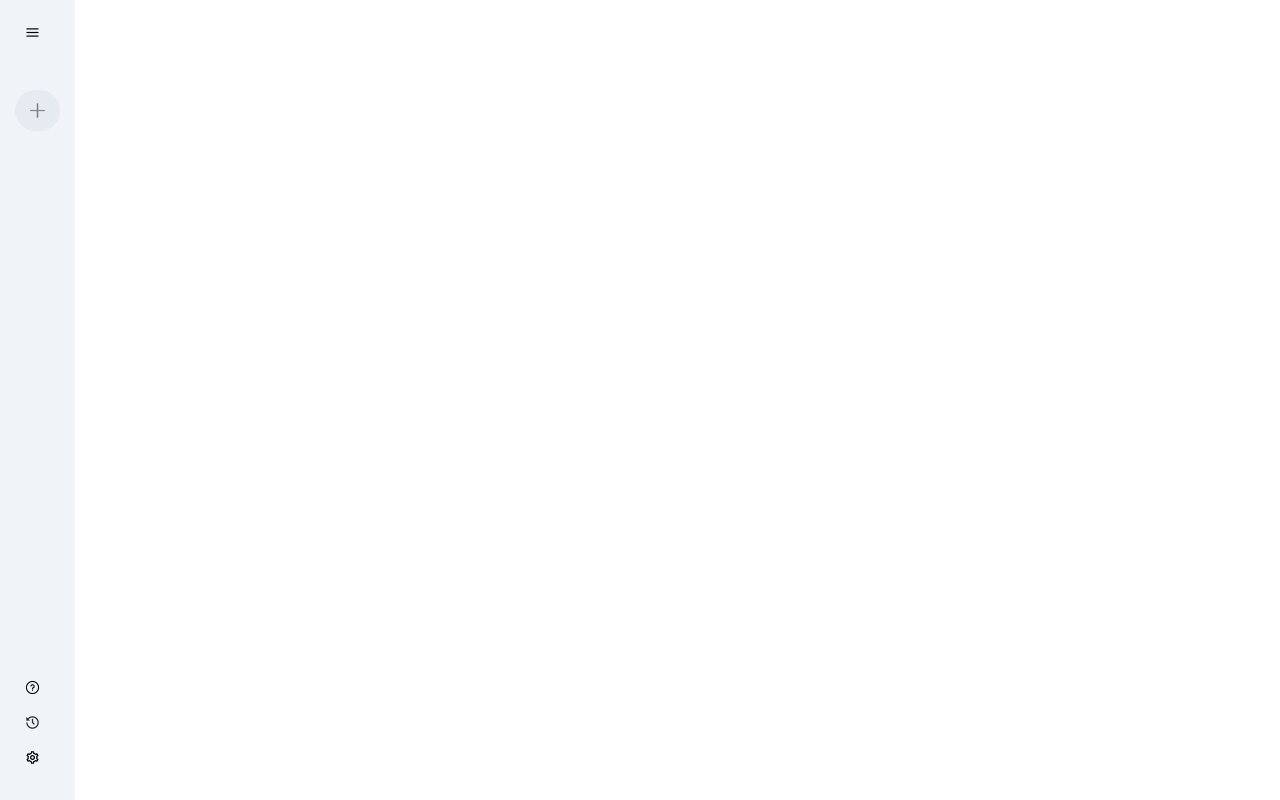
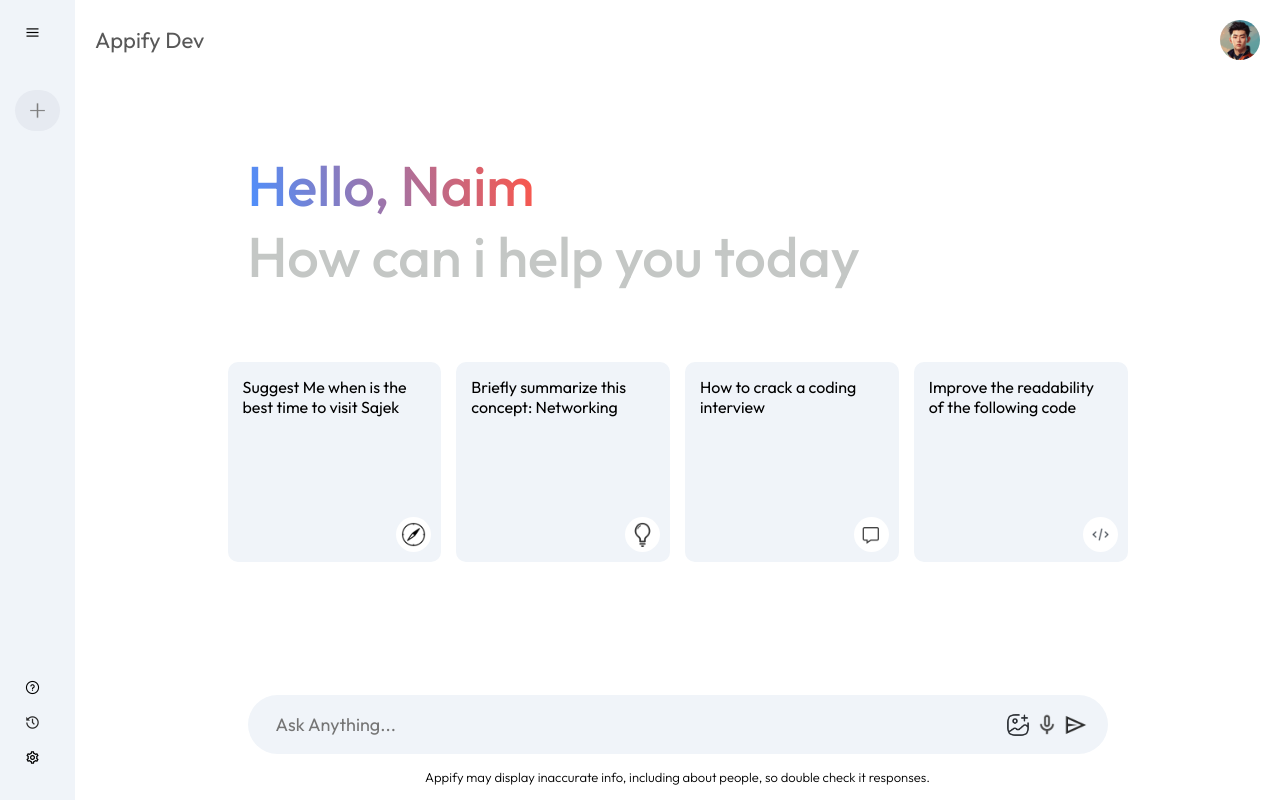
Before and after one commit to Naim000007/generative-chatgpt, a React (Vite) app in the folder vite-project/: page / in a window 1280 px wide. Built offline with nearby package versions, Linux system fonts and the light colour scheme.

Commit message:
UI part is done

```diff
--- a/vite-project/src/App.jsx
+++ b/vite-project/src/App.jsx
@@ -1,10 +1,12 @@
 import React from 'react'
 import Sidebar from './components/Sidebar/Sidebar'
+import Main from './components/Main/Main'
 
 const App = () => {
   return (
     <>
       <Sidebar />
+      <Main />
     </>
   )
 }
--- /dev/null
+++ b/vite-project/src/components/Main/Main.css
@@ -0,0 +1,122 @@
+.main {
+    flex: 1;
+    min-height: 100vh;
+    /* height: 100vh; */
+    padding-bottom: 10vh;
+    position: relative;
+}
+
+
+
+
+.main .nav {
+    display: flex;
+    align-items: center;
+    justify-content: space-between;
+    font-size: 22px;
+    padding: 20px;
+    color: #585858;
+}
+
+.main .nav img {
+    width: 40px;
+    border-radius: 50%;
+
+}
+
+.main-container {
+    max-width: 900px;
+    margin: auto;
+    flex: 1;
+    overflow: hidden;
+}
+
+.main .greet {
+    margin: 50px 0px;
+    font-size: 56px;
+    color: #c4c7c5;
+    font-weight: 500;
+    padding: 20px;
+}
+
+.main .greet span {
+    background: -webkit-linear-gradient(16deg, #4b90ff, #ff5546);
+    -webkit-background-clip: text;
+    -webkit-text-fill-color: transparent;
+}
+
+.main .cards {
+    display: grid;
+    grid-template-columns: repeat(auto-fill, minmax(180px, 1fr));
+    gap: 15px;
+    padding-bottom: 10vh;
+}
+
+.main .card {
+    height: 200px;
+    padding: 15px;
+    background-color: #f0f4f9;
+    border-radius: 10px;
+    position: relative;
+    cursor: pointer;
+}
+
+.main .card img {
+    width: 35px;
+    padding: 5px;
+    position: absolute;
+    background-color: white;
+    border-radius: 20px;
+    bottom: 10px;
+    right: 10px;
+}
+
+.main .card:hover {
+    background-color: #dfe4ea;
+}
+
+.main-bottom {
+    position: absolute;
+    bottom: 0;
+    width: 100%;
+    max-width: 900px;
+    padding: 0px 20px;
+    margin: auto;
+}
+
+.search-box {
+    display: flex;
+    align-items: center;
+    justify-content: space-between;
+    gap: 20px;
+    background-color: #f0f4f9;
+    padding: 10px 20px;
+    border-radius: 50px;
+}
+
+.search-box img {
+    width: 24px;
+    cursor: pointer;
+}
+
+.search-box input {
+    flex: 1;
+    background: transparent;
+    border: none;
+    outline: none;
+    padding: 8px;
+    font-size: 18px;
+}
+
+.search-box div {
+    display: flex;
+    align-items: center;
+    gap: 5px;
+}
+
+.main .bottom-info {
+    font-size: 13px;
+    margin: 15px auto;
+    text-align: center;
+    font-weight: 300;
+}
--- a/vite-project/src/components/Main/Main.jsx
+++ b/vite-project/src/components/Main/Main.jsx
@@ -1,8 +1,52 @@
 import React from 'react'
-
+import './Main.css'
+import { assets } from '../../assets/assets'
 const Main = () => {
     return (
-        <div>Main</div>
+        <div className='main'>
+            <div className='nav'>
+                <p>Appify Dev</p>
+                <img src={assets.user_icon} alt='user-icone'></img>
+            </div>
+
+            <div className="main-container">
+                <div className="greet">
+                    <p><span>Hello, Naim</span></p>
+                    <p>How can i help you today</p>
+                </div>
+                <div className="cards">
+                    <div className="card">
+                        <p>Suggest Me when is the best time to visit Sajek</p>
+                        <img src={assets.compass_icon}></img>
+                    </div>
+                    <div className="card">
+                        <p>Briefly summarize this concept: Networking</p>
+                        <img src={assets.bulb_icon}></img>
+                    </div>
+                    <div className="card">
+                        <p>How to crack a coding interview</p>
+                        <img src={assets.message_icon}></img>
+                    </div>
+                    <div className="card">
+                        <p>Improve the readability of the following code</p>
+                        <img src={assets.code_icon}></img>
+                    </div>
+                </div>
+                <div className="main-bottom">
+                    <div className="search-box">
+                        <input type="text" placeholder="Ask Anything..." />
+                        <div>
+                            <img src={assets.gallery_icon} alt="" />
+                            <img src={assets.mic_icon} alt="" />
+                            <img src={assets.send_icon} alt="" />
+                        </div>
+                    </div>
+                    <p className='bottom-info'>
+                        Appify may display inaccurate info, including about people, so double check it responses.
+                    </p>
+                </div>
+            </div>
+        </div>
     )
 }
 
--- a/vite-project/src/index.css
+++ b/vite-project/src/index.css
@@ -1,7 +1,10 @@
+@import url('https://fonts.googleapis.com/css2?family=Outfit:wght@100..900&family=Poppins:wght@400;600;700&family=Prata&family=Roboto:ital,wght@0,100;0,300;0,400;0,500;0,700;0,900;1,100;1,300;1,400;1,500;1,700;1,900&display=swap');
+
 * {
   padding: 0;
   margin: 0;
   box-sizing: border-box;
+  font-family: Outfit;
 }
 
 #root {
```
